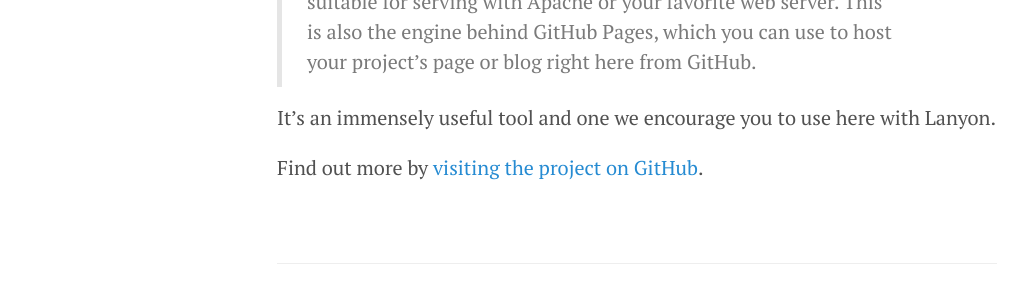
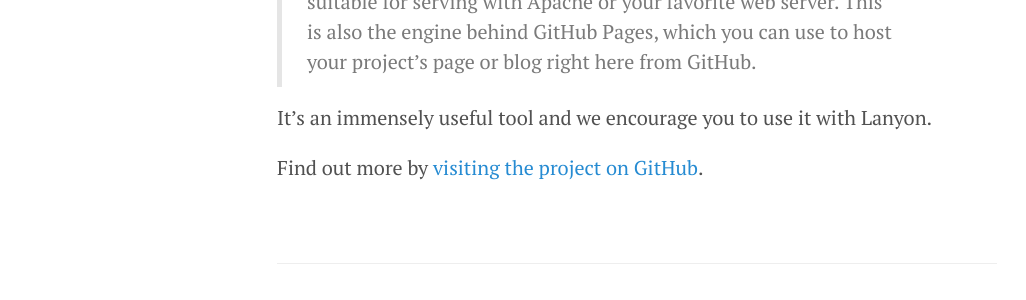
Before and after one commit to lgeurts/lgeurts.github.io, a Jekyll site: the page built from _posts/2013-12-31-whats-jekyll.md, in a window 1280 px wide. Shown: the part 395-695 px from the top of the page, without its empty margins (3-1029 px from the left). Built offline with Jekyll 4.4.1, drawn with Linux system fonts in a browser that asks for light colours.

Commit message:
Update 2013-12-31-whats-jekyll.md

```diff
--- a/_posts/2013-12-31-whats-jekyll.md
+++ b/_posts/2013-12-31-whats-jekyll.md
@@ -7,6 +7,6 @@ title: What's Jekyll?
 
   > Jekyll is a simple, blog aware, static site generator. It takes a template directory [...] and spits out a complete, static website suitable for serving with Apache or your favorite web server. This is also the engine behind GitHub Pages, which you can use to host your project’s page or blog right here from GitHub.
 
-It's an immensely useful tool and one we encourage you to use here with Lanyon.
+It's an immensely useful tool and we encourage you to use it with Lanyon.
 
 Find out more by [visiting the project on GitHub](https://github.com/mojombo/jekyll).
```
